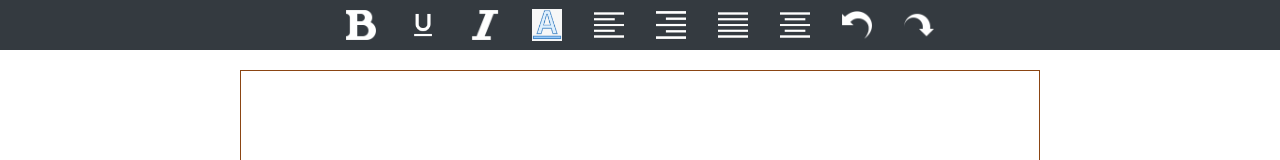
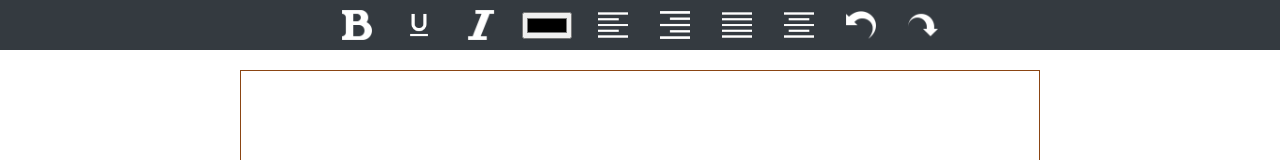
Before and after one commit to ijasmhm/assignment-, a plain HTML site: page index.html in a window 1280 px wide. Shown: the top 160 px of the page. Drawn offline with nearby package versions, Linux system fonts and the light colour scheme.

Commit message:
2 files changed

```diff
--- a/index.html
+++ b/index.html
@@ -31,9 +31,23 @@
                     <img src="Resources\italic-xxl.png" width="30">
             </button>
 
-            <button class="font-color" onclick="fontColor()">
+            <!--<button class="font-color" onclick="fontColor()">
                     <img src="Resources\color.png" width="30">
-            </button>
+            </button>-->
+
+            <input type="color" id="colorPicker" onchange="changeTextColor(this.value)">
+
+
+
+
+
+
+
+
+
+
+
+
 
             <button class="left" onclick="left()">
                     <img src="Resources\left.png" width="30">
--- a/my.js
+++ b/my.js
@@ -46,7 +46,7 @@ function center() {
 
 }
 
-function fontColor() {
+/*function fontColor() {
     document.querySelectorAll('.font-color').forEach(function(element){
         element.addEventListener('click',function(){
             console.log("font-color")
@@ -58,7 +58,20 @@ function fontColor() {
         })
     })
 
+}*/
+
+
+function changeTextColor(color) {
+    document.execCommand('foreColor', false, color);
 }
+
+
+
+
+
+
+
+
 
 
 function executeCommand(command) {
```
